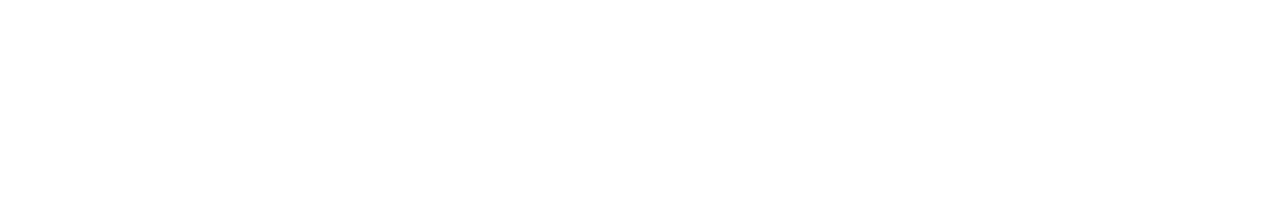
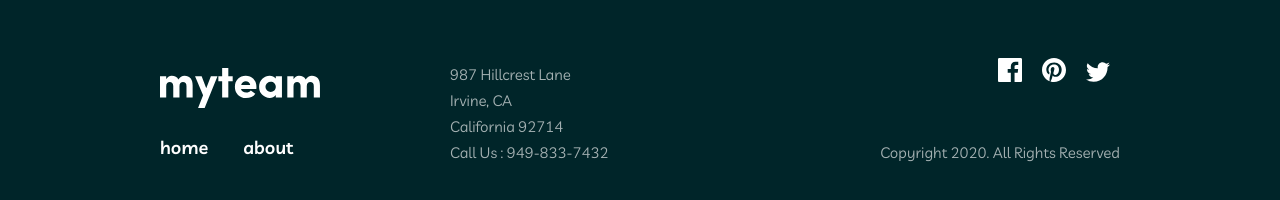
Before and after one commit to bkkcreative19/my-team, a React (Create React App) app: page / in a window 1280 px wide. Shown: the part 2197-2397 px from the top of the page. Before the commit the page ends 2195 px from the top, so only its background shows below. Built offline with nearby package versions, Linux system fonts and the light colour scheme.

Commit message:
finished footer section

```diff
--- /dev/null
+++ b/src/components/Footer/Footer.js
@@ -0,0 +1,56 @@
+import React from "react";
+import { Link } from "react-router-dom";
+import Logo from "../Logo";
+import "./Footer.scss";
+
+const Footer = () => {
+  return (
+    <footer className='footer'>
+      <div className='footer__container'>
+        <div className='footer__container-nav'>
+          <Logo />
+          <ul className='footer__container-nav-list'>
+            <li>
+              <Link to='/'>home</Link>
+            </li>
+            <li>
+              <Link to='/about'>about</Link>
+            </li>
+          </ul>
+        </div>
+        <div className='footer__container-address'>
+          <span>987 Hillcrest Lane</span>
+          <span>Irvine, CA</span>
+          <span>California 92714</span>
+          <span>Call Us : 949-833-7432</span>
+        </div>
+        <div className='footer__container-logos'>
+          <div className='footer__container-logos-list'>
+            <svg xmlns='http://www.w3.org/2000/svg' width='24' height='24'>
+              <path
+                fill='#FFF'
+                d='M22.675 0H1.325C.593 0 0 .593 0 1.325v21.351C0 23.407.593 24 1.325 24H12.82v-9.294H9.692v-3.622h3.128V8.413c0-3.1 1.893-4.788 4.659-4.788 1.325 0 2.463.099 2.795.143v3.24l-1.918.001c-1.504 0-1.795.715-1.795 1.763v2.313h3.587l-.467 3.622h-3.12V24h6.116c.73 0 1.323-.593 1.323-1.325V1.325C24 .593 23.407 0 22.675 0z'
+              />
+            </svg>
+            <svg xmlns='http://www.w3.org/2000/svg' width='24' height='24'>
+              <path
+                fill='#FFF'
+                d='M12 0C5.373 0 0 5.372 0 12c0 5.084 3.163 9.426 7.627 11.174-.105-.949-.2-2.405.042-3.441.218-.937 1.407-5.965 1.407-5.965s-.359-.719-.359-1.782c0-1.668.967-2.914 2.171-2.914 1.023 0 1.518.769 1.518 1.69 0 1.029-.655 2.568-.994 3.995-.283 1.194.599 2.169 1.777 2.169 2.133 0 3.772-2.249 3.772-5.495 0-2.873-2.064-4.882-5.012-4.882-3.414 0-5.418 2.561-5.418 5.207 0 1.031.397 2.138.893 2.738a.36.36 0 01.083.345l-.333 1.36c-.053.22-.174.267-.402.161-1.499-.698-2.436-2.889-2.436-4.649 0-3.785 2.75-7.262 7.929-7.262 4.163 0 7.398 2.967 7.398 6.931 0 4.136-2.607 7.464-6.227 7.464-1.216 0-2.359-.631-2.75-1.378l-.748 2.853c-.271 1.043-1.002 2.35-1.492 3.146C9.57 23.812 10.763 24 12 24c6.627 0 12-5.373 12-12 0-6.628-5.373-12-12-12z'
+              />
+            </svg>
+            <svg xmlns='http://www.w3.org/2000/svg' width='24' height='20'>
+              <path
+                fill='#FFF'
+                d='M24 2.557a9.83 9.83 0 01-2.828.775A4.932 4.932 0 0023.337.608a9.864 9.864 0 01-3.127 1.195A4.916 4.916 0 0016.616.248c-3.179 0-5.515 2.966-4.797 6.045A13.978 13.978 0 011.671 1.149a4.93 4.93 0 001.523 6.574 4.903 4.903 0 01-2.229-.616c-.054 2.281 1.581 4.415 3.949 4.89a4.935 4.935 0 01-2.224.084 4.928 4.928 0 004.6 3.419A9.9 9.9 0 010 17.54a13.94 13.94 0 007.548 2.212c9.142 0 14.307-7.721 13.995-14.646A10.025 10.025 0 0024 2.557z'
+              />
+            </svg>
+          </div>
+
+          <p>Copyright 2020. All Rights Reserved</p>
+        </div>
+      </div>
+    </footer>
+  );
+};
+
+export default Footer;
--- /dev/null
+++ b/src/components/Footer/Footer.scss
@@ -0,0 +1,59 @@
+.footer {
+  background-color: #002529;
+  display: flex;
+  justify-content: center;
+  padding: 6rem 0;
+
+  &__container {
+    display: flex;
+    width: 75%;
+
+    &-nav {
+      margin-top: 1rem;
+      &-list {
+        display: flex;
+        list-style: none;
+        margin-top: 2.5rem;
+      }
+      &-list li:last-child {
+        margin-left: 3.5rem;
+      }
+      &-list li a {
+        font-size: 1.8rem;
+        font-weight: 600;
+        color: #fff;
+        text-decoration: none;
+      }
+    }
+
+    &-address {
+      margin-left: 13rem;
+      display: flex;
+      flex-direction: column;
+    }
+    &-address span {
+      color: rgba(255, 255, 255, 0.644);
+      font-size: 1.5rem;
+      margin-top: 0.7rem;
+    }
+
+    &-logos {
+      margin-left: auto;
+      display: flex;
+      flex-direction: column;
+
+      &-list {
+        margin-left: auto;
+      }
+      &-list svg {
+        margin: 0 1rem;
+      }
+    }
+
+    &-logos p {
+      color: rgba(255, 255, 255, 0.644);
+      margin-top: auto;
+      font-size: 1.5rem;
+    }
+  }
+}
--- a/src/pages/Home/Home.js
+++ b/src/pages/Home/Home.js
@@ -1,4 +1,5 @@
 import React from "react";
+import Footer from "../../components/Footer/Footer";
 import GetStarted from "../../components/GetStarted/GetStarted";
 import Hero from "../../components/Hero/Hero";
 import Manage from "../../components/Manage/Manage";
@@ -14,6 +15,7 @@
       <Manage />
       <Testimonials />
       <GetStarted />
+      <Footer />
     </div>
   );
 };
```
